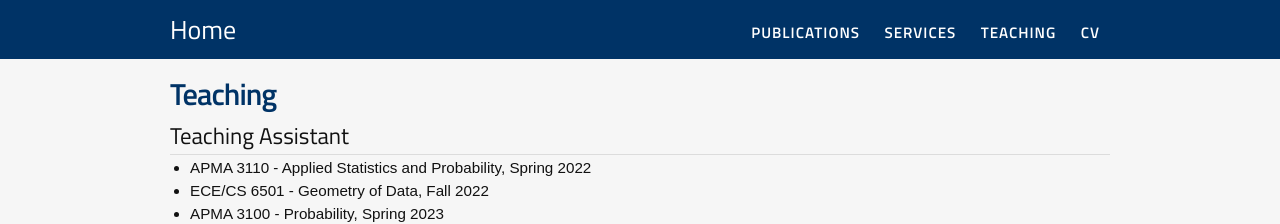
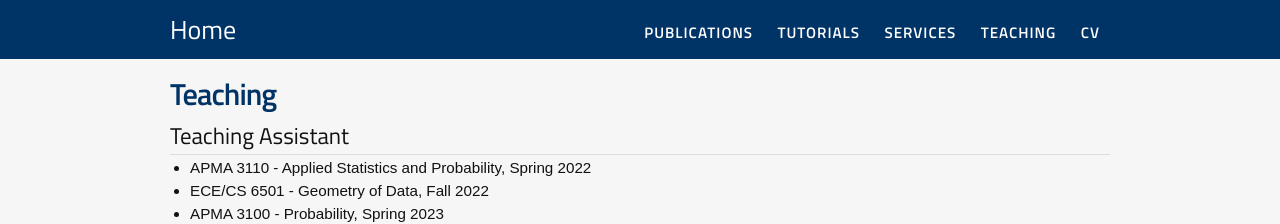
Before and after one commit to xbfu/xbfu.github.io, a Jekyll site: the page built from teaching.md, in a window 1280 px wide. Shown: the top 224 px of the page. Built offline with Jekyll 4.4.1, drawn with Linux system fonts in a browser that asks for light colours; nearby versions of some CDN libraries.

Commit message:
Update menu.yml

```diff
--- a/_data/menu.yml
+++ b/_data/menu.yml
@@ -3,6 +3,9 @@
 
 # - title: "Research"
 #  href: "/research/"
+
+- title: "Tutorials"
+  href: "/tutorials/"
 
 - title: "Services"
   href: "/services/"
```
